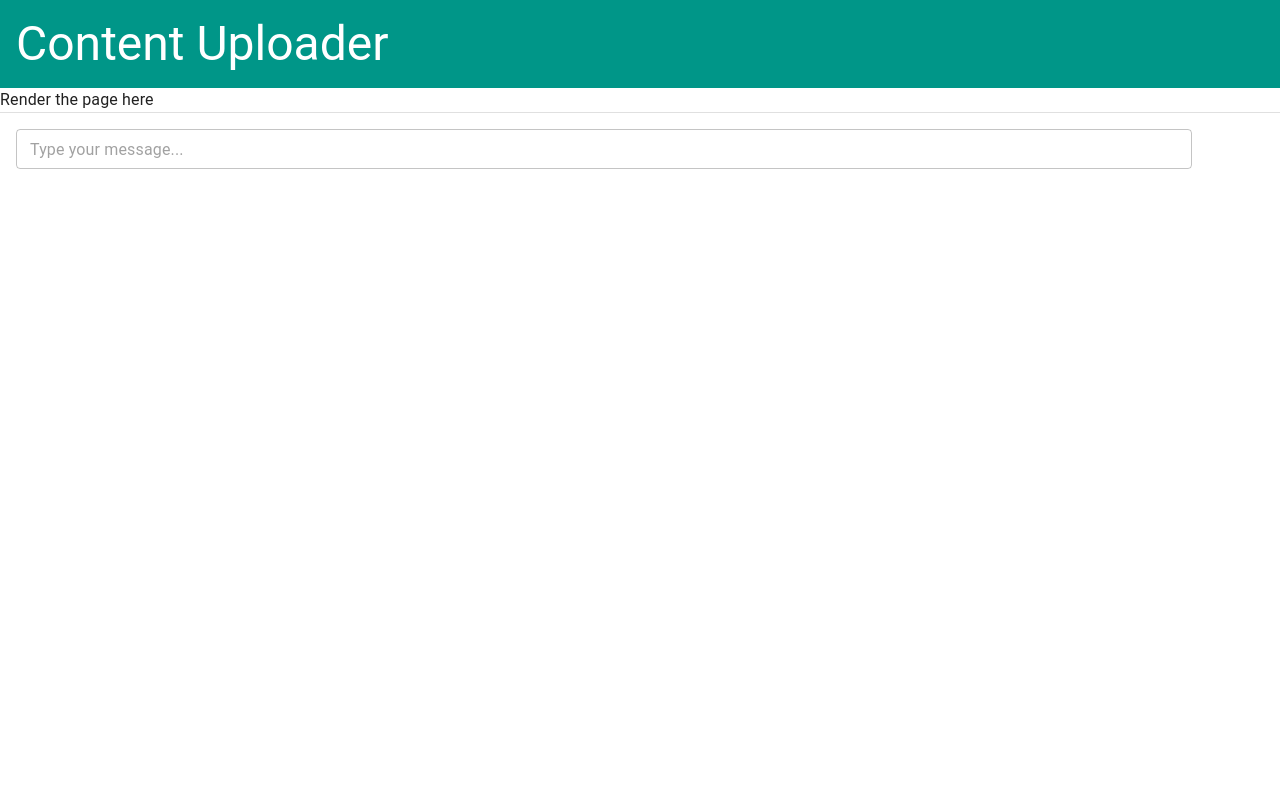
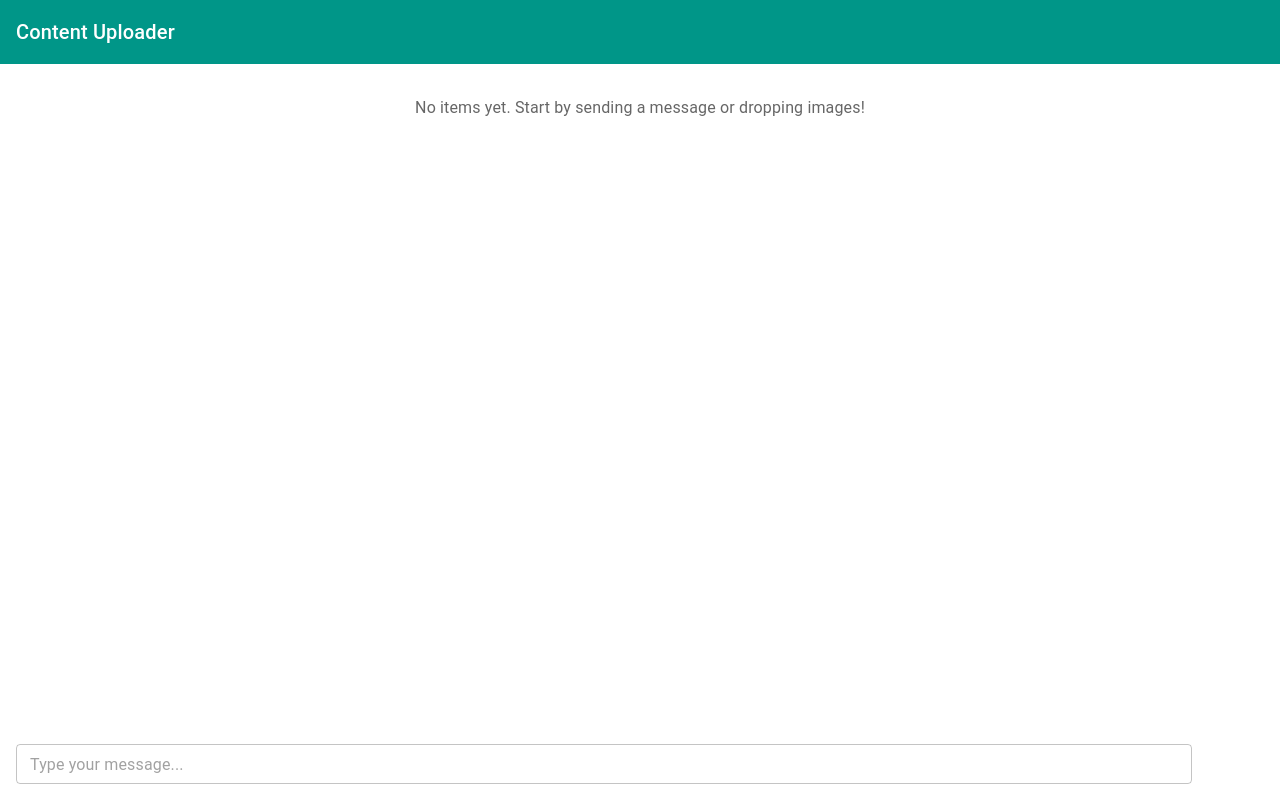
Before and after one commit to BrahimS/upoader-app-challenge, a React (Vite) app: page / in a window 1280 px wide. Built offline with nearby package versions, Linux system fonts and the light colour scheme; some icons are missing.

Commit message:
feat(app): implement logid

```diff
--- a/src/App.tsx
+++ b/src/App.tsx
@@ -1,26 +1,64 @@
 import React, { useState } from 'react'
-import { ThemeProvider, CssBaseline, Box } from '@mui/material'
+import { ThemeProvider, CssBaseline } from '@mui/material'
 import theme from './app/theme'
-import UploaderBar from './app/components/UploaderBar'
-import SentItemComponent from './app/components/SentItemComponent'
+
 import type { Attachment, SentItem } from './app/types'
 import Page from './app/Page'
 
 const App: React.FC = () => {
-	const [items, setItems] = useState<ItemType[]>([]) // store the sent items
+	const [sentItems, setSentItems] = useState<SentItem[]>([])
+	const [nextId, setNextId] = useState(0) // Move nextId to state
 
-	// TODO: handleSend(text, attachments)
+	const handleSend = (text: string, attachments: Attachment[]) => {
+		const newItem: SentItem = {
+			id: nextId,
+			text: text || null,
+			attachments,
+			selected: false,
+			timestamp: new Date().toLocaleString(),
+		}
+		setNextId((prev) => prev + 1)
+		setSentItems((prev) => [newItem, ...prev])
+	}
 
-	// TODO: handleDelete(ids: any[])
+	const handleUpdate = (id: number, changes: Partial<SentItem>) => {
+		setSentItems((prev) =>
+			prev.map((item) => ({
+				...item,
+				selected: item.id === id ? changes.selected ?? item.selected : false,
+			}))
+		)
+	}
 
-	// TODO: handleExport(ids: any[])
-	// - collect payload [{text, attachments: [{name, previewUrl}]}]
-	// - create JSON blob and trigger download
+	const handleDelete = (ids: number[]) => {
+		setSentItems((prev) => prev.filter((item) => !ids.includes(item.id)))
+	}
+
+	const handleExport = (ids: number[]) => {
+		const exportedItems = sentItems.filter((item) => ids.includes(item.id))
+		const blob = new Blob([JSON.stringify(exportedItems, null, 2)], {
+			type: 'application/json',
+		})
+		const url = URL.createObjectURL(blob)
+		const a = document.createElement('a')
+		a.href = url
+		a.download = 'export.json'
+		document.body.appendChild(a)
+		a.click()
+		document.body.removeChild(a)
+		URL.revokeObjectURL(url)
+	}
 
 	return (
 		<ThemeProvider theme={theme}>
 			<CssBaseline />
-			<Page />
+			<Page
+				items={sentItems}
+				onSend={handleSend}
+				onDelete={handleDelete}
+				onExport={handleExport}
+				onUpdate={handleUpdate}
+			/>
 		</ThemeProvider>
 	)
 }
--- a/src/app/Page.tsx
+++ b/src/app/Page.tsx
@@ -1,39 +1,69 @@
-import React, { useState } from 'react'
+import React from 'react'
 import { Box, Typography } from '@mui/material'
 import UploaderBar from './components/UploaderBar'
 import SentItemComponent from './components/SentItemComponent'
 import type { Attachment, SentItem } from './types'
 
-const App: React.FC = () => {
-	const [items, setItems] = useState<ItemType[]>([]) // store the sent items
+interface PageProps {
+	items: SentItem[]
+	onSend: (text: string, attachments: Attachment[]) => void
+	onDelete: (ids: number[]) => void
+	onExport: (ids: number[]) => void
+	onUpdate: (id: number, changes: Partial<SentItem>) => void
+}
+const Page: React.FC<PageProps> = ({
+	items,
+	onSend,
+	onDelete,
+	onExport,
+	onUpdate,
+}) => {
+	const selectedItem = items.find((item) => item.selected)
 
-	// TODO: handleSend(text, attachments)
-	const handleSend = (text: string, attachments: Attachment[]) => {
-		console.log('Sending:', text, attachments)
+	const handleExport = () => {
+		if (selectedItem) {
+			onExport([selectedItem.id])
+		}
 	}
 
-	// TODO: handleDelete(ids: number[])
-
-	// TODO: handleExport(ids: number[])
-	// - collect payload [{text, attachments: [{name, previewUrl}]}]
-	// - create JSON blob and trigger download
+	const handleDelete = () => {
+		if (selectedItem) {
+			onDelete([selectedItem.id])
+		}
+	}
 
 	return (
-		<Box sx={{ display: 'flex', flexDirection: 'column', height: '100vh' }}>
+		<Box sx={{ height: '100vh', display: 'flex', flexDirection: 'column' }}>
 			<Box sx={{ bgcolor: 'primary.main', p: 2 }}>
-				<Typography variant="h3" color="white">
+				<Typography variant="h6" color="white">
 					Content Uploader
 				</Typography>
 			</Box>
-			Render the page here
-			{/* TODO: render UploaderBar */}
-			<Box sx={{ borderTop: 1, borderColor: 'divider' }}>
-				<UploaderBar onSend={handleSend} />
+
+			<Box sx={{ flex: 1, overflow: 'auto' }}>
+				{items.map((item) => (
+					<SentItemComponent
+						key={item.id}
+						item={item}
+						onUpdate={onUpdate}
+						onDelete={handleDelete}
+						onExport={handleExport}
+					/>
+				))}
+				{items.length === 0 && (
+					<Typography
+						variant="body1"
+						color="text.secondary"
+						align="center"
+						sx={{ mt: 4 }}
+					>
+						No items yet. Start by sending a message or dropping images!
+					</Typography>
+				)}
 			</Box>
-			{/* TODO: Bulk actions */}
-			{/* TODO: map items to their respective components */}
+			<UploaderBar onSend={onSend} />
 		</Box>
 	)
 }
 
-export default App
+export default Page
```
